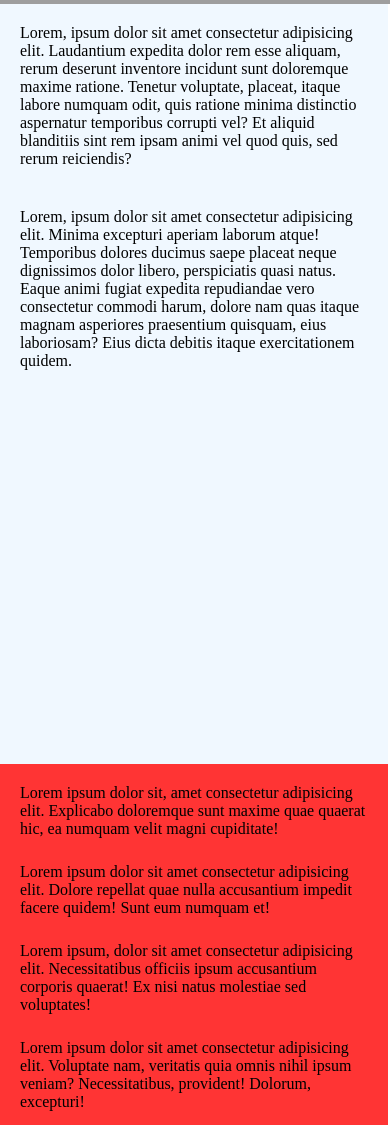
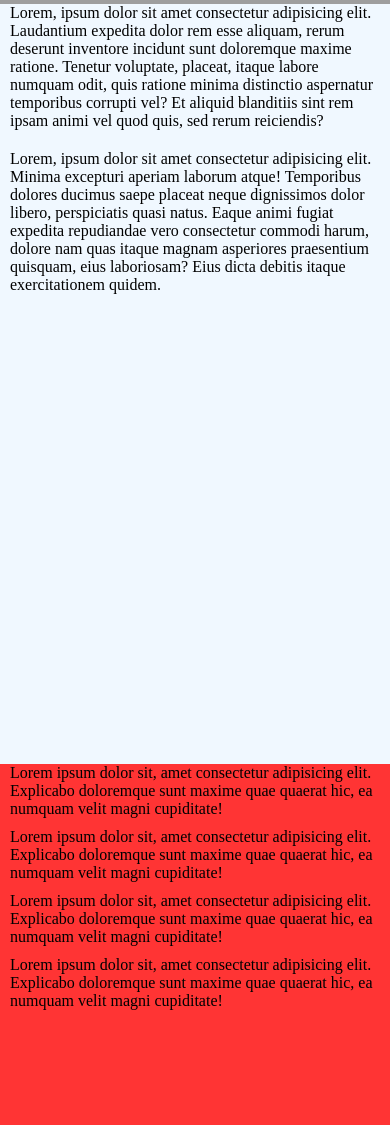
Before and after one commit to hansiwbr/grid_area_beta, a plain HTML site: page index.html in a window 390 px wide. Shown: the part 299-1424 px from the top of the page. Drawn offline with Linux system fonts and the light colour scheme; grey boxes are pictures that could not be loaded.

Commit message:
edit_header_styling

```diff
--- a/index.html
+++ b/index.html
@@ -32,32 +32,42 @@
         </section>
         <section class="main">
             <div class="main_box">
+                <p>
                     Lorem, ipsum dolor sit amet consectetur adipisicing elit. Laudantium expedita dolor rem esse aliquam,
                     rerum deserunt inventore incidunt sunt doloremque maxime ratione. Tenetur voluptate, placeat, itaque
                     labore numquam odit, quis ratione minima distinctio aspernatur temporibus corrupti vel? Et aliquid
                     blanditiis sint rem ipsam animi vel quod quis, sed rerum reiciendis?
+                </p>
             </div>
             <div class="main_box">
+                <p>
                     Lorem, ipsum dolor sit amet consectetur adipisicing elit. Minima excepturi aperiam laborum atque!
                     Temporibus dolores ducimus saepe placeat neque dignissimos dolor libero, perspiciatis quasi natus. Eaque
                     animi fugiat expedita repudiandae vero consectetur commodi harum, dolore nam quas itaque magnam
                     asperiores praesentium quisquam, eius laboriosam? Eius dicta debitis itaque exercitationem quidem.
+                </p>
             </div>
         </section>
         <section class="content">
             <div class="content_box">
+                <p>
                     Lorem ipsum dolor sit, amet consectetur adipisicing elit. Explicabo doloremque sunt maxime quae quaerat hic, ea numquam velit magni cupiditate!
+                </p>
             </div>
             <div class="content_box">
-                Lorem ipsum dolor sit amet consectetur adipisicing elit. Dolore repellat quae nulla accusantium impedit facere quidem! Sunt eum numquam et!
+                <p>
+                    Lorem ipsum dolor sit, amet consectetur adipisicing elit. Explicabo doloremque sunt maxime quae quaerat hic, ea numquam velit magni cupiditate!
+                </p>
             </div>
             <div class="content_box">
-                Lorem ipsum, dolor sit amet consectetur adipisicing elit. Necessitatibus officiis ipsum accusantium corporis quaerat! Ex nisi natus molestiae sed voluptates!
-
+                <p>
+                    Lorem ipsum dolor sit, amet consectetur adipisicing elit. Explicabo doloremque sunt maxime quae quaerat hic, ea numquam velit magni cupiditate!
+                </p>
             </div>
             <div class="content_box">
-                Lorem ipsum dolor sit amet consectetur adipisicing elit. Voluptate nam, veritatis quia omnis nihil ipsum veniam? Necessitatibus, provident! Dolorum, excepturi!
-
+                <p>
+                    Lorem ipsum dolor sit, amet consectetur adipisicing elit. Explicabo doloremque sunt maxime quae quaerat hic, ea numquam velit magni cupiditate!
+                </p>
             </div>
         </section>
         <section class="footer">
--- a/style.css
+++ b/style.css
@@ -4,6 +4,13 @@
     padding: 0;
     margin: 0;
 }
+
+
+@media (max-width: 1200px)
+{
+
+
+
 
     header
     {
@@ -72,11 +79,11 @@ header
     .header_menu
     {
         /* border: 0.5px solid rgb(71, 71, 71); */
-    padding: 15px;
+        padding: 10%;
         background-color: rgb(255, 0, 0);
         /* padding-left: 40px;
         padding-right: 40px; */
-    width: 100%;
+        width: 98%;
 
         text-align: center;
         color: white;
@@ -91,11 +98,11 @@ header
     {
         display: none;
         border: 0.5px solid rgb(71, 71, 71);
-    padding: 10px;
+        padding: 15%;
         background-color: rgb(71, 71, 71);
         /* padding-left: 40px;
         padding-right: 40px; */
-    width: 100%;
+        width: 130%;
         text-align: center;
         color: white;
 
@@ -115,7 +122,11 @@ header
 
     .header_menu:hover .header_box
     {
-    display: block;
+        display: flex;
+        flex-direction: column;
+        justify-content: flex-start;
+        position: relative;
+        right: 12%;
 
 
     }
@@ -139,26 +150,33 @@ header
         grid-area: main;
         background-color: aliceblue;
         display: inline-block;
-    padding: 10px;
-    padding-right: 10px;
-    width: 95%;
+        width: 99%;
         display: flex;
         flex-direction: column;
         justify-content: flex-start;
+
 
     }
 
     .main_box
     {
-    padding: 10px;
+
         margin-bottom: 20px;
+        width: 95%;
+    }
+
+
+
+    .main_box p
+    {
+       width: 95%;
+       margin-left: 10px;
     }
 
     .content
     {
-    padding: 10px;
         grid-area: content;
-    width: 95%;
+        width: 99%;
         background-color: rgb(255, 52, 52);
         display: flex;
         flex-direction: column;
@@ -167,8 +185,16 @@ header
 
     .content_box
     {
-    padding: 10px;
-    margin-bottom: 5px;
+
+        margin-bottom: 10px;
+        width: 95%;
+
+    }
+
+    .content_box p
+    {
+        width: 95%;
+        margin-left: 10px;
     }
 
     .footer
@@ -187,6 +213,8 @@ header
         height: 30vh;
         width: 100vw;
         background-image: url(https://www.uvex-safety.com/blog/wp-content/uploads/2021/12/Brandschutz-Feuer-900x900px.jpg);
-    background-size:cover ;
+        background-size: cover;
         background-color: rosybrown;
     }
+
+}
```
Lines whose indentation alone changed are shown as unchanged.
